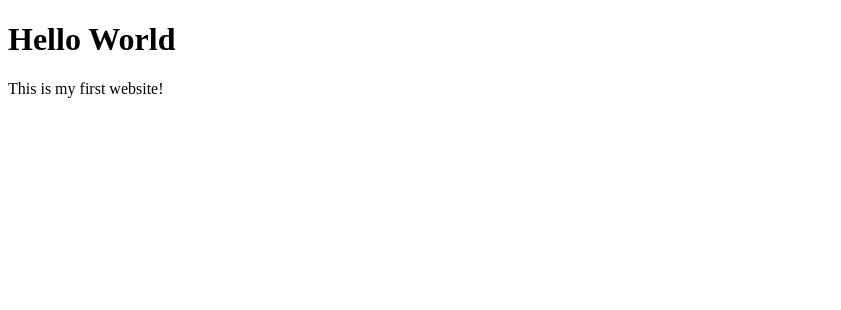
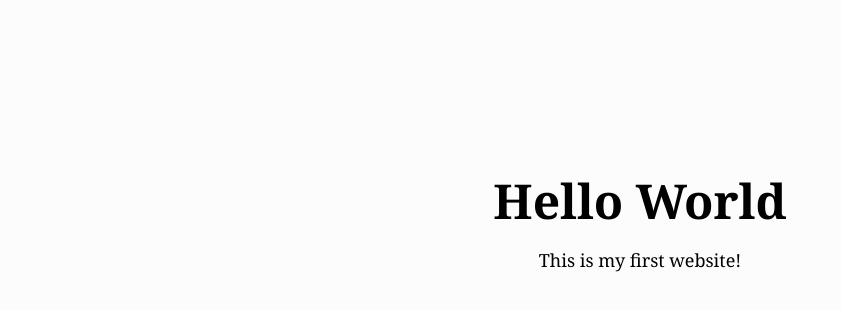
Before and after one commit to YevgeniaMinchuk/codespaces-demo, a plain HTML site: page index.html in a window 1280 px wide. Shown: the whole page, without its empty margins (0-841 px from the left). Drawn offline with Linux system fonts and the light colour scheme.

Commit message:
Create CSS file

```diff
--- a/index.html
+++ b/index.html
@@ -4,6 +4,7 @@
 <head>
     <meta charset="UTF-8">
     <meta name="viewport" content="width=device-width, initial-scale=1.0">
+    <link rel="stylesheet" href="style.css">
     <title>Hello World</title>
 </head>
 
--- /dev/null
+++ b/style.css
@@ -0,0 +1,42 @@
+* {
+    font-family: Georgia;
+    margin: 0;
+    padding: 0;
+}
+
+body {
+    background-color: rgb(252, 252, 252);
+    display: flex;
+    align-items: center;
+    justify-content: center;
+    height: 50vh;
+}
+
+h1 {
+    cursor: pointer;
+    position: relative;
+    font-size: 48px;
+}
+
+h1::after {
+    content: '';
+    position: absolute;
+    height: 2px;
+    left: 50%;
+    bottom: 0;
+    width: 0;
+    background: #181818;
+    transition: width .2s ease, left .2s ease;
+}
+
+h1:hover::after {
+    width: 100%;
+    left: 0;
+}
+
+p {
+    display: block;
+    position: fixed;
+    margin-top: 120px;
+    font-size: 18px;
+}
```
